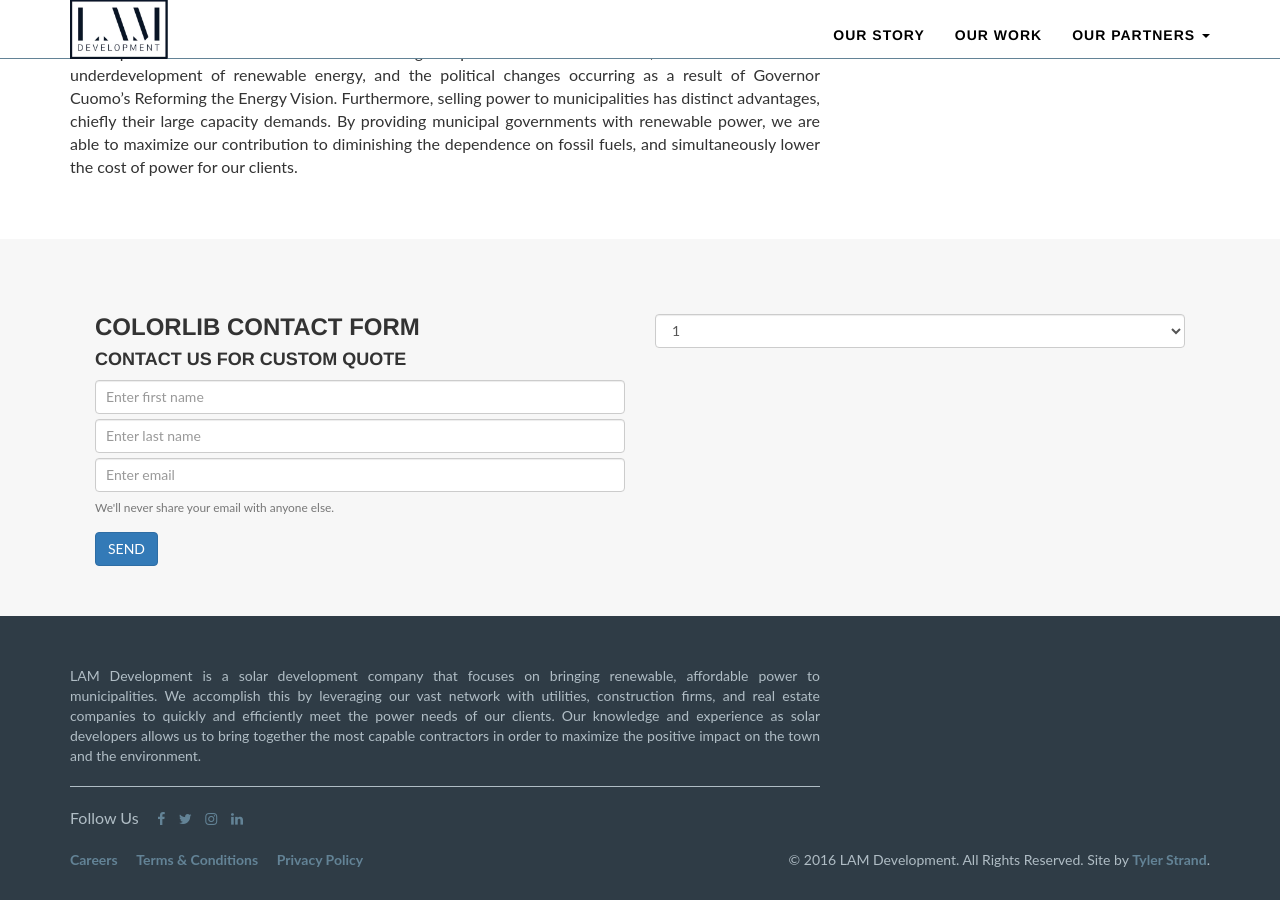
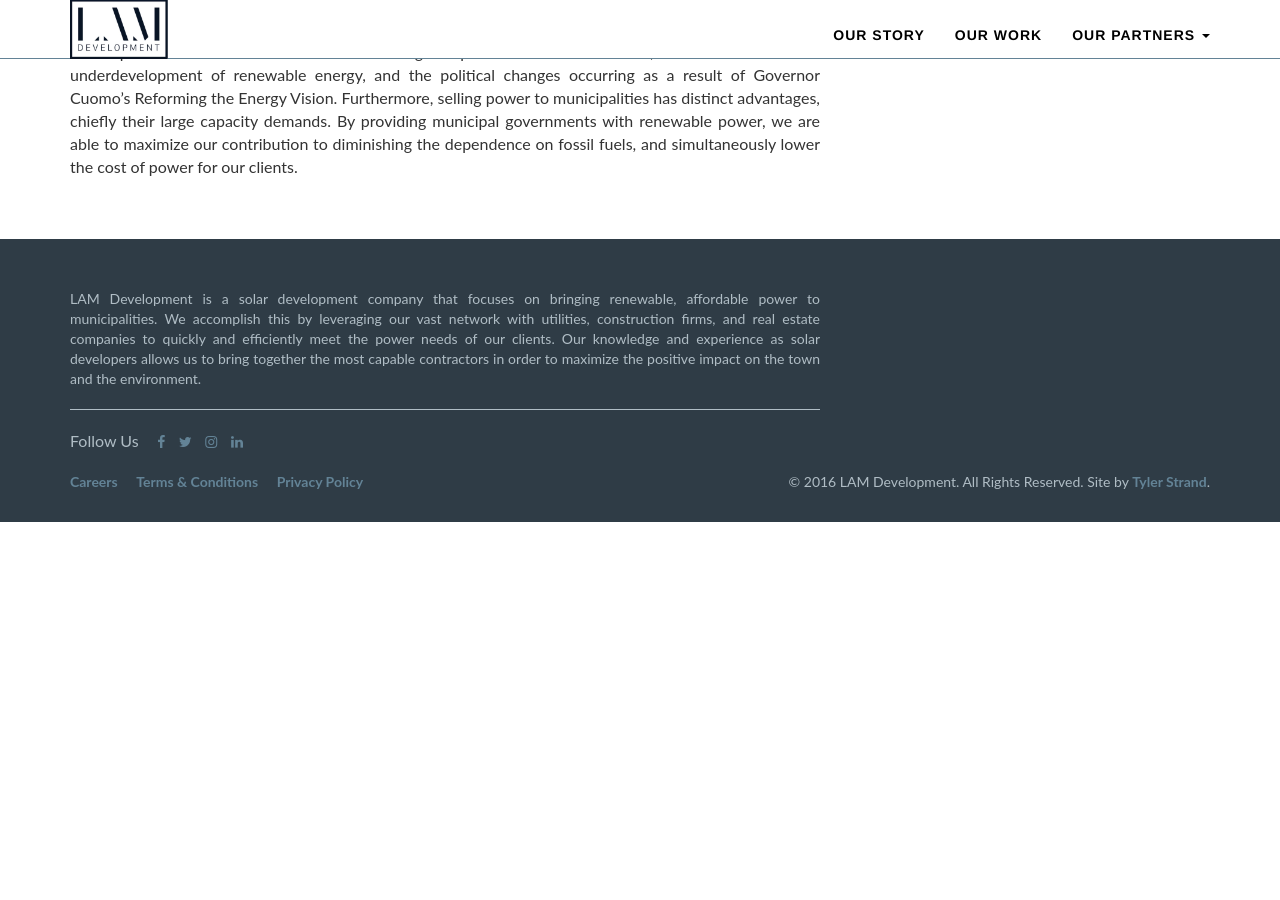
Before and after one commit to tstrand/lamdevelopment, a Jekyll site: the page built from work.markdown, in a window 1280 px wide and 900 px high, scrolled down 799 px. Built offline with Jekyll 4.4.1, drawn with Linux system fonts in a browser that asks for light colours; nearby versions of some CDN libraries; after the commit the page ends 1321 px from its top, so only the background shows below that.

Commit message:
working video, commented contact form

```diff
--- a/_layouts/index.html
+++ b/_layouts/index.html
@@ -4,9 +4,8 @@ layout: default
 
 <header class="header-bg">
     <div class="video-container">
-        <video autoplay="" loop="" muted="" poster="https://s3-us-west-2.amazonaws.com/s.cdpn.io/4273/polina.jpg" id="bgvid" class="bgvid no-mobile">
-            <source src="../img/trim.mp4" type="video/mp4">
-            BGBGBGBGBGBGBGBGBGB
+        <video autoplay="" loop="" muted="" poster="../img/panels.jpg" id="bgvid" class="bgvid no-mobile">
+            <source src="../img/trimmed-hero.mp4" type="video/mp4">
         </video>
     </div>
     <div class="bg-mask"></div>
--- a/_layouts/work.html
+++ b/_layouts/work.html
@@ -18,7 +18,7 @@ layout: page
                 <p class="small">{{ page.subsection3-body }}</p>
             </div>
         </div>
-    </div>
+<!--     </div>
 </section>
 
 <section class="offwhite">
@@ -52,4 +52,4 @@ layout: page
                     <a id="form-submit" class="btn btn-primary ladda-button" data-style="expand-right">Send</a>
                 </div>
             </form>
-        </div>
+        </div> -->
```
Also changed, not shown: _layouts/story.html (+21 -0 lines), 2 other files.
